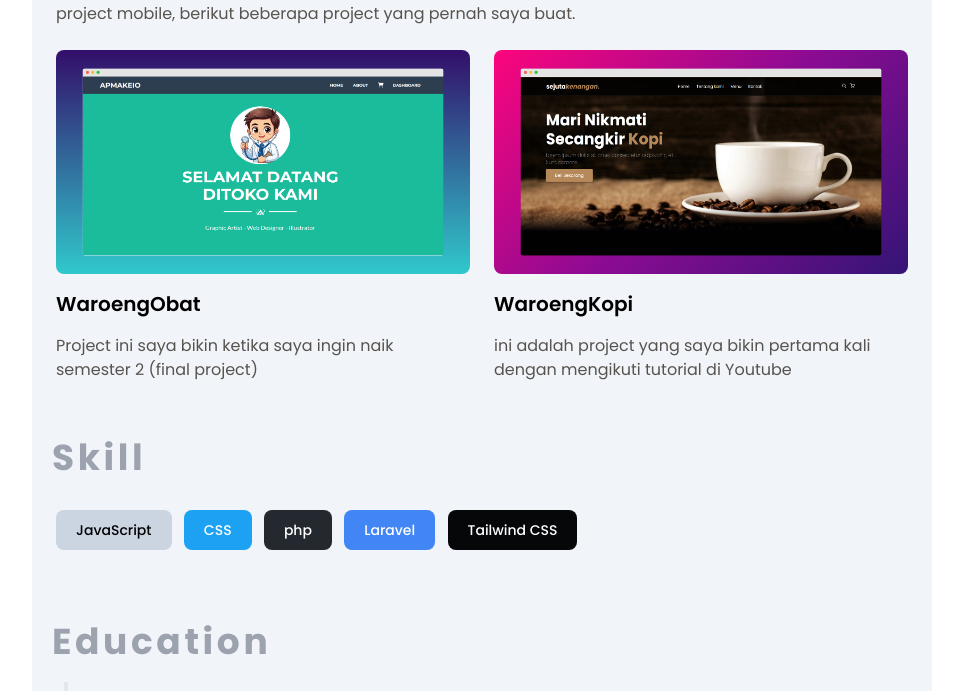
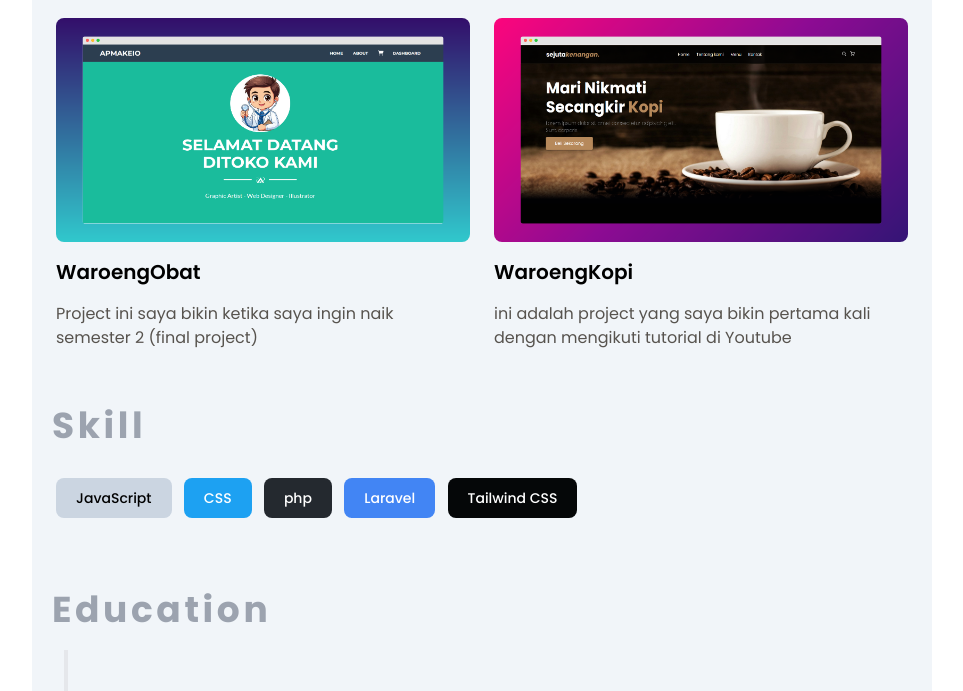
Before and after one commit to elyabant/Portfolo_one, a website: page index.html in a window 1280 px wide. Shown: the part 488-1179 px from the top of the page, without its empty margins (158-1121 px from the left). Drawn offline with Linux system fonts and the light colour scheme.

Commit message:
change body-pt

```diff
--- a/index.html
+++ b/index.html
@@ -7,7 +7,7 @@
     <link rel="stylesheet" href="src/input.css">
     <title>Portfolio-one</title>
   </head>
-  <body class="max-w-[900px] m-auto  pt-8">
+  <body class="max-w-[900px] m-auto">
     <main class="bg-slate-100 ">
       <!-- My profile -->
       <div class="flex gap-5 items-center p-8">
```
